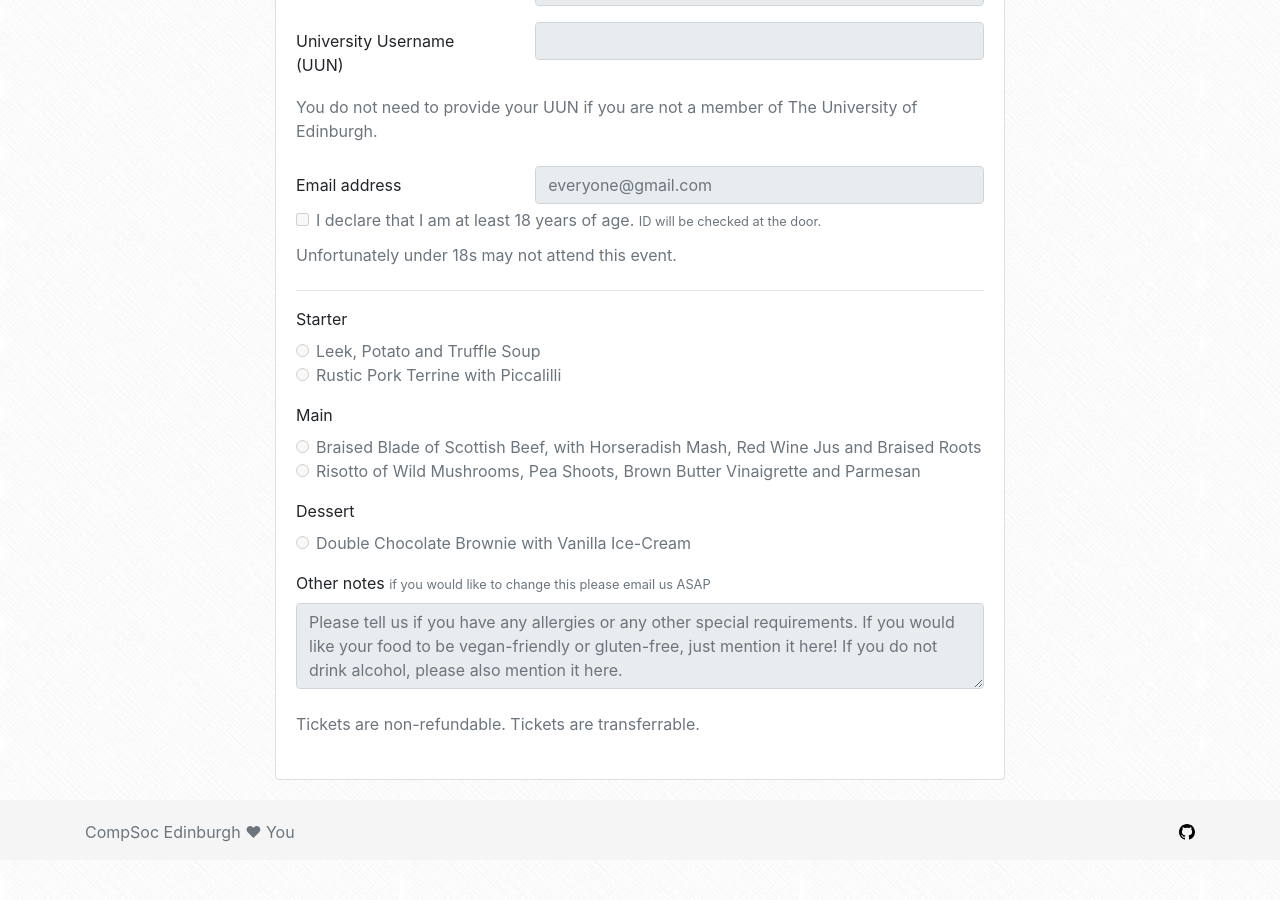
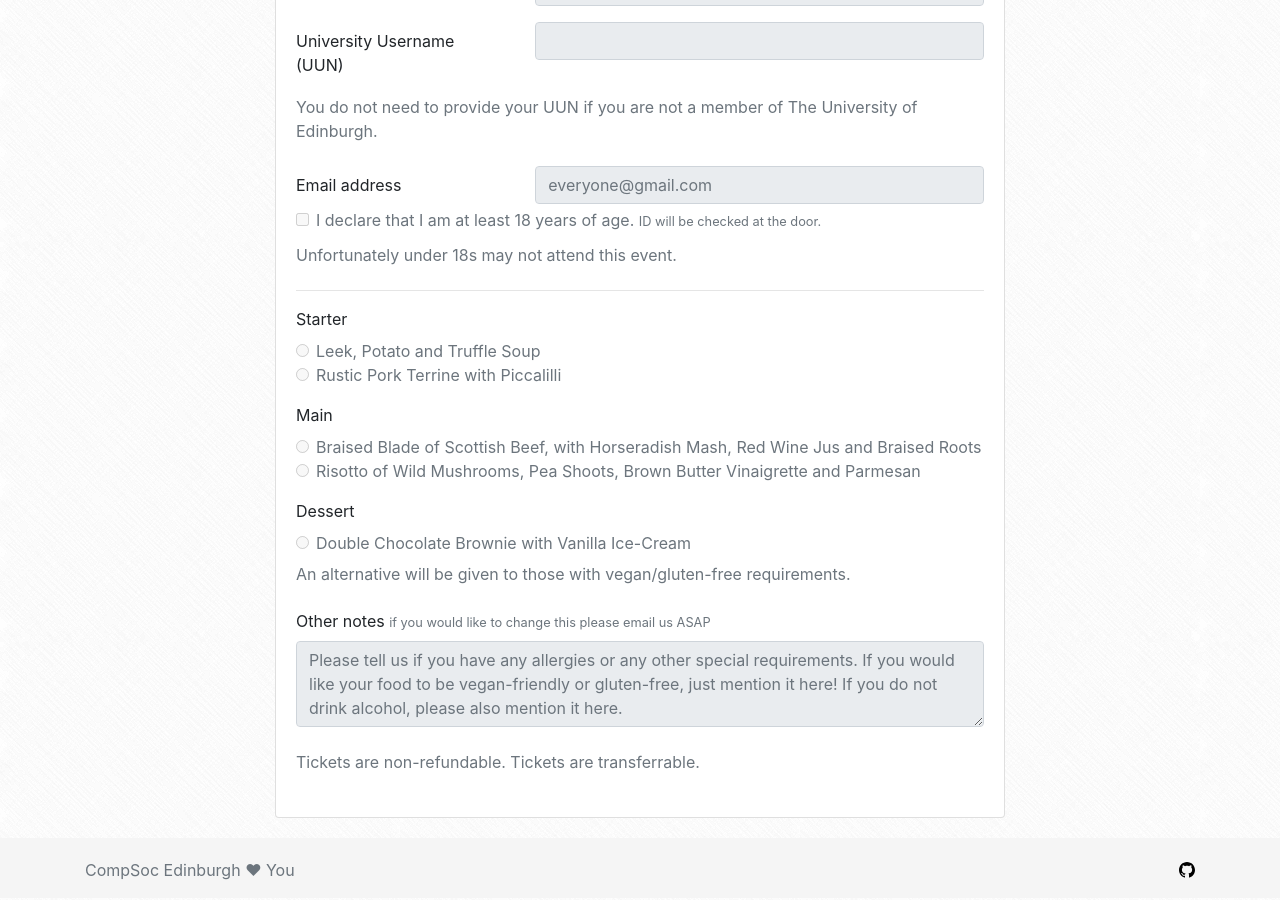
Before and after one commit to compsoc-edinburgh/website, a Jekyll site: the page built from _pages/infball-ticket.html, in a window 1280 px wide and 900 px high, scrolled down 958 px. Built offline with Jekyll 4.4.1, drawn with Linux system fonts in a browser that asks for light colours; nearby versions of some CDN libraries; before the commit the page ends 1820 px from its top, so only the background shows below that.

Commit message:
infball: add dessert alternative note

```diff
--- a/_includes/infball/form.html
+++ b/_includes/infball/form.html
@@ -143,7 +143,7 @@
     </fieldset>
 
     <!-- Desserts -->
-    <fieldset class="form-group">
+    <fieldset class="form-group mb-0">
         <label>Dessert</label>
         <div>
             <div class="form-check">
@@ -154,6 +154,13 @@
             </div>
         </div>
     </fieldset>
+    <div class="form-group row">
+        <div class="col">
+            <small id="emailHelp" class="form-text text-muted mt-0 col-form-label">
+                An alternative will be given to those with vegan/gluten-free requirements.
+            </small>
+        </div>
+    </div>
 
     <!-- Special -->
     <div class="form-group">
```
